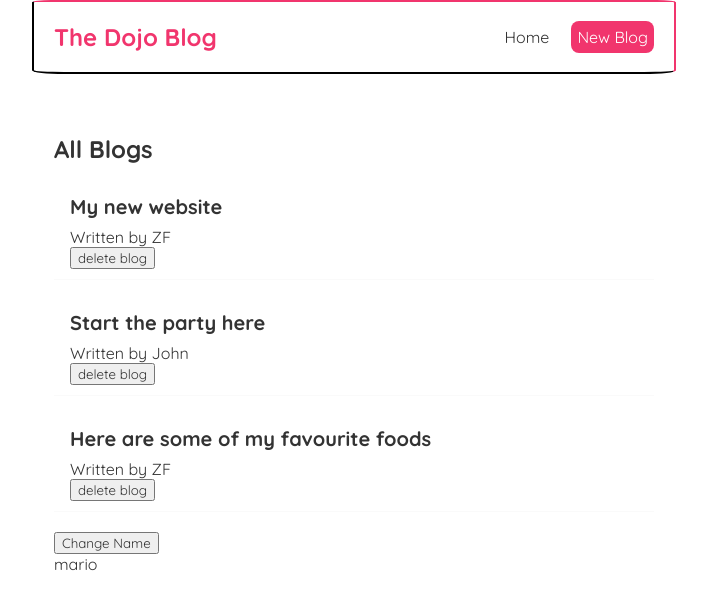
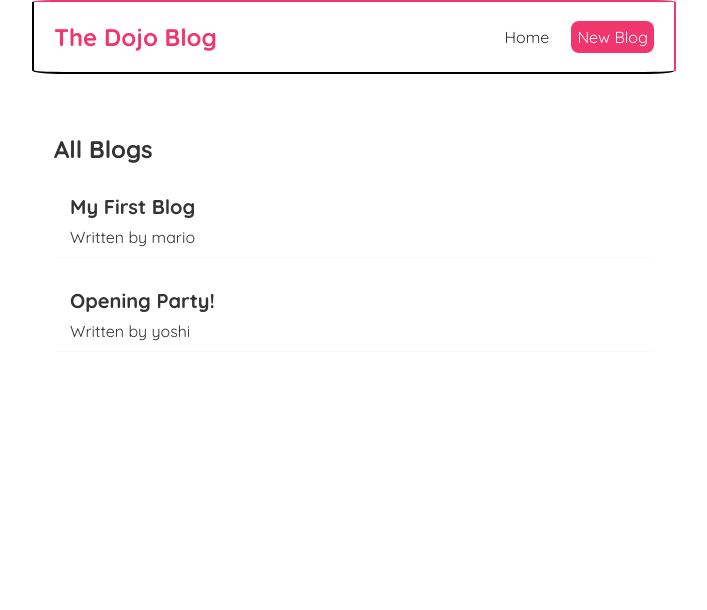
Before and after one commit to lzf834/learn-react, a React (Create React App) app: page / in a window 1280 px wide. Shown: the top 610 px of the page, without its empty margins (286-993 px from the left). Built offline with nearby package versions, Linux system fonts and the light colour scheme; data requests are answered from the project's data file.

Commit message:
Lesson 17 - Fetching data with useEffect

```diff
--- a/src/BlogList.js
+++ b/src/BlogList.js
@@ -1,4 +1,4 @@
-const BlogList = ({ blogs, title, handleDelete }) => {
+const BlogList = ({ blogs, title }) => {
   return (
     <div className="blog-list">
       <h2>{title}</h2>
@@ -7,7 +7,6 @@
         <div className="blog-preview" key={blog.id}>
           <h2>{blog.title}</h2>
           <p>Written by {blog.author}</p>
-          <button onClick={() => handleDelete(blog.id)}>delete blog</button>
         </div>
       ))}
     </div>
--- a/src/Home.js
+++ b/src/Home.js
@@ -2,39 +2,22 @@
 import BlogList from "./BlogList";
 
 const Home = () => {
-  const [blogs, setBlogs] = useState([
-    { title: "My new website", body: "lorem ipsum", author: "ZF", id: 1 },
-    {
-      title: "Start the party here",
-      body: "lorem ipsum",
-      author: "John",
-      id: 2,
-    },
-    {
-      title: "Here are some of my favourite foods",
-      body: "lorem ipsum",
-      author: "ZF",
-      id: 3,
-    },
-  ]);
-
-  const [name, setName] = useState("mario");
-
-  const handleDelete = (id) => {
-    const newBlogs = blogs.filter((blog) => blog.id !== id);
-    setBlogs(newBlogs);
-  };
+  const [blogs, setBlogs] = useState(null);
 
   useEffect(() => {
-    console.log("Use effect applied");
-    console.log({ name });
-  }, [name]);
+    fetch("http://localhost:8000/blogs")
+      .then((res) => {
+        return res.json();
+      })
+      .then((data) => {
+        console.log(data);
+        setBlogs(data);
+      });
+  }, []);
 
   return (
     <div className="home">
-      <BlogList blogs={blogs} title="All Blogs" handleDelete={handleDelete} />
-      <button onClick={() => setName("Luigi")}>Change Name</button>
-      <p>{name}</p>
+      {blogs && <BlogList blogs={blogs} title="All Blogs" />}
     </div>
   );
 };
```
